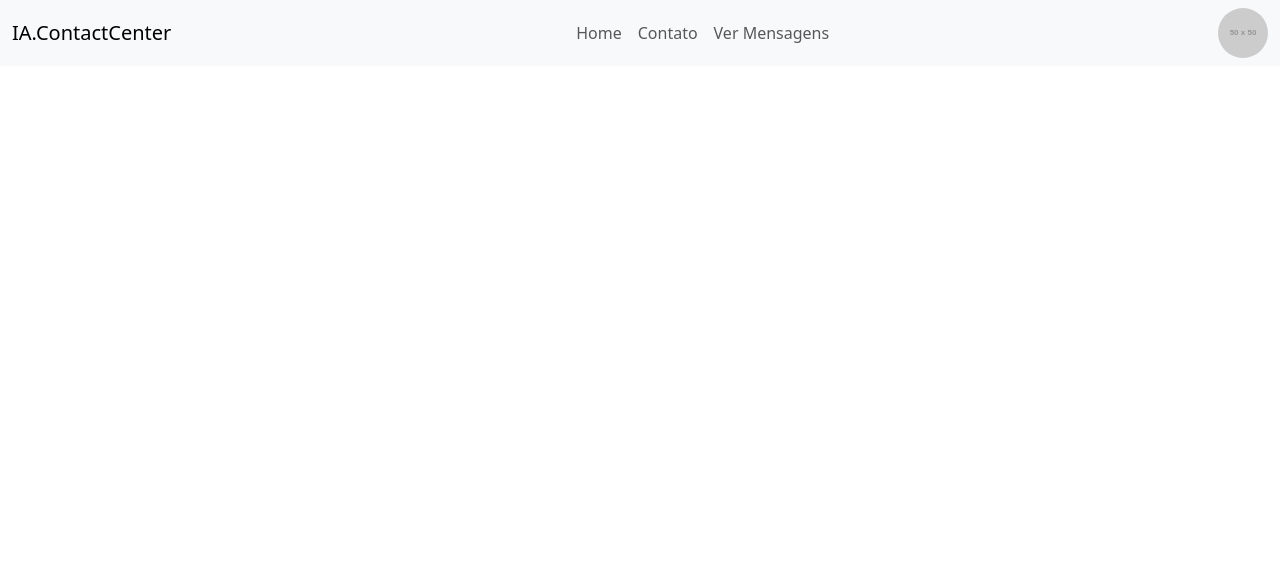
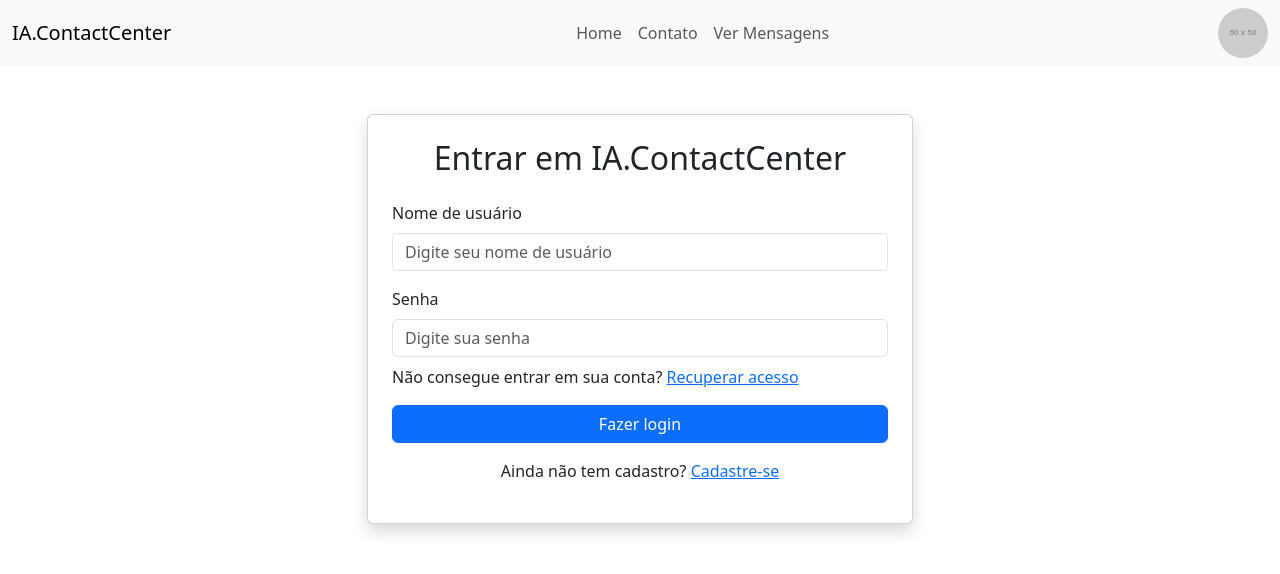
Before and after one commit to stllorg/replyvp, a Vue app in the folder client/app/: page /login in a window 1280 px wide. Shown: the top 574 px of the page. Built offline with nearby package versions, Linux system fonts and the light colour scheme.

Commit message:
feat(client): add login page

```diff
--- a/client/app/src/components/AppNavbar.vue
+++ b/client/app/src/components/AppNavbar.vue
@@ -29,6 +29,7 @@
             src="https://placehold.co/50x50.png"
             alt="profile"
             class="rounded-circle"
+            @click="navigateToLogin"
           />
         </div>
       </div>
@@ -38,6 +39,11 @@
   <script>
   export default {
     name: "AppNavbar",
+    methods: {
+    navigateToLogin() {
+      this.$router.push('/login');
+    }
+  }
   };
   </script>
 
--- /dev/null
+++ b/client/app/src/components/LoginPage.vue
@@ -0,0 +1,73 @@
+<template>
+  <div class="container py-5">
+    <div class="row justify-content-center">
+      <div class="col-md-6">
+        <div class="card shadow">
+          <div class="card-body p-4">
+            <h2 class="card-title text-center mb-4">Entrar em IA.ContactCenter</h2>
+            <form @submit.prevent="testLogin">
+              <div class="mb-3">
+                <label for="username" class="form-label">Nome de usuário</label>
+                <input
+                  type="text"
+                  id="username"
+                  class="form-control"
+                  v-model="username"
+                  placeholder="Digite seu nome de usuário"
+                  required
+                />
+              </div>
+              <div class="mb-3">
+                <label for="password" class="form-label">Senha</label>
+                <input
+                  type="password"  id="password"
+                  class="form-control"
+                  v-model="password"
+                  placeholder="Digite sua senha"
+                  required
+                />
+                <p class="mt-2">
+                Não consegue entrar em sua conta? <a href="#">Recuperar acesso</a>
+                </p>
+              </div>
+              <div v-if="error" class="alert alert-danger mt-2" role="alert">
+                {{ error }}
+              </div>
+              <div class="d-grid gap-2 mb-3">
+                <button type="submit" class="btn btn-primary">Fazer login</button>
+              </div>
+              <p class="text-center">
+                Ainda não tem cadastro? <a href="#">Cadastre-se</a>
+              </p>
+            </form>
+          </div>
+        </div>
+      </div>
+    </div>
+  </div>
+</template>
+
+<script>
+export default {
+  name: 'LoginPage',
+  data() {
+    return {
+      username: "",
+      password: "",
+      error: null
+    };
+  },
+  methods: {
+    testLogin() {
+      this.error = null;
+      if (this.username === 'admin' && this.password === 'admin') {
+        alert(`Login bem sucedido!\n Você se conectou como ${this.username}`);
+      } else {
+        this.error = "Credenciais inválidas.";
+      }
+      this.username = "";
+      this.password = "";
+    },
+  },
+};
+</script>
--- a/client/app/src/router/index.js
+++ b/client/app/src/router/index.js
@@ -2,11 +2,13 @@ import { createRouter, createWebHistory } from 'vue-router';
 import AppHome from '../components/AppHome.vue';
 import ContactUs from '@/components/ContactUs.vue';
 import MessageList from '@/components/MessageList.vue';
+import LoginPage from '@/components/LoginPage.vue';
 
 const routes = [
   { path: '/', name: 'AppHome', component: AppHome },
   { path: '/contact', name: 'ContactUs', component: ContactUs},
   { path: '/messages', name: 'MessageList', component: MessageList},
+  { path: '/login', name: 'LoginPage', component: LoginPage},
 ];
 
 const router = createRouter({
```
